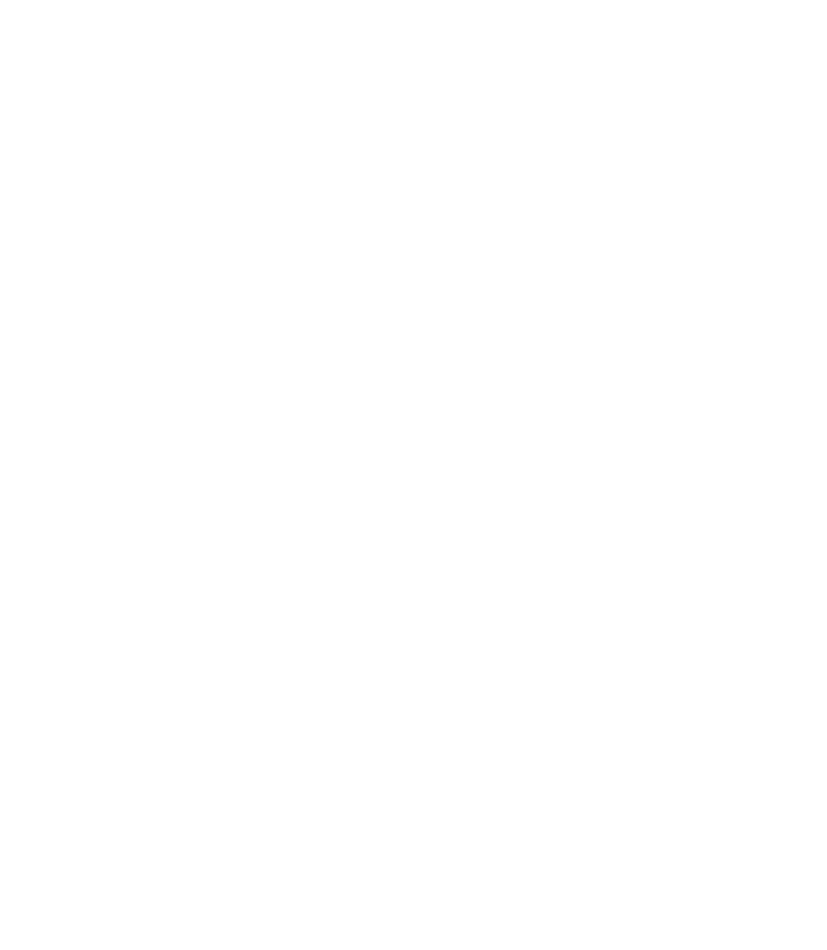
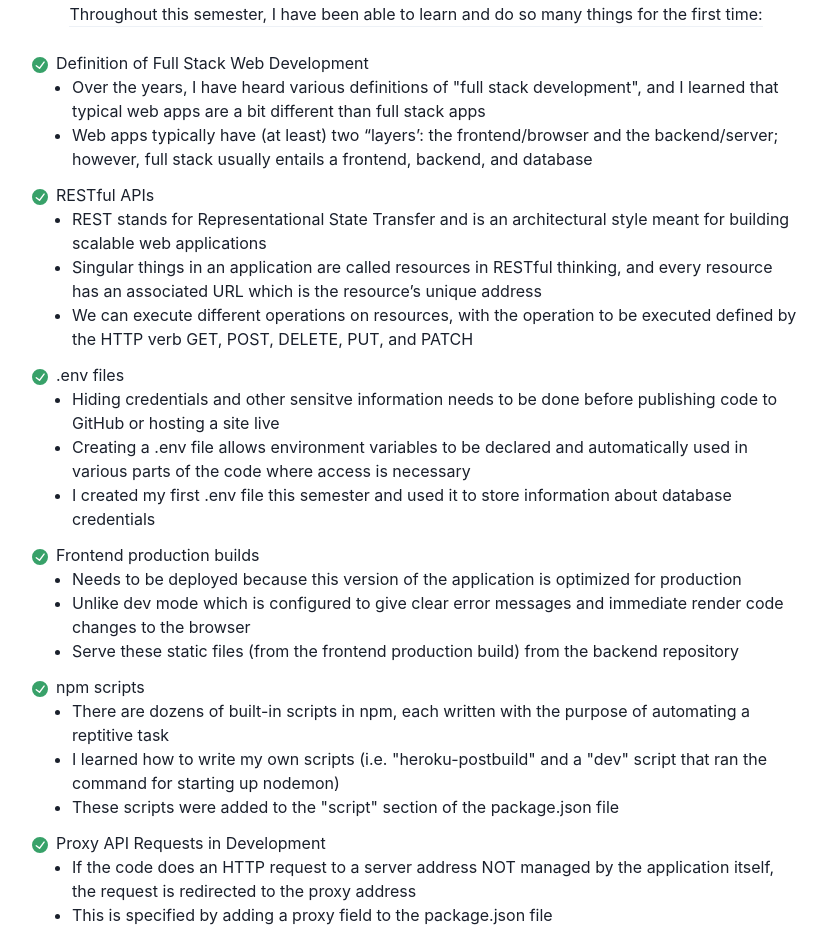
Before and after one commit to chelsialiu/showcase, a React (Create React App) app in the folder client/: page /lessons-learned in a window 1280 px wide. Shown: the part 280-1230 px from the top of the page, without its empty margins (224-1051 px from the left). Before the commit the page ends 800 px from the top, so only its background shows below. Built offline with nearby package versions, Linux system fonts and the light colour scheme.

Commit message:
Finished content for 'Lessons Learned'

```diff
--- a/client/src/pages/lessons-learned.js
+++ b/client/src/pages/lessons-learned.js
@@ -1,4 +1,158 @@
+import {
+  Flex,
+  Heading,
+  Center,
+  Text,
+  List,
+  ListItem,
+  ListIcon,
+  Divider,
+  Container,
+  UnorderedList,
+} from "@chakra-ui/react";
+
+import { CheckCircleIcon } from "@chakra-ui/icons";
+
 function LessonsLearned() {
-  return <div>Lessons Learned</div>;
+  return (
+    <>
+      <Heading
+        as="h1"
+        size="4xl"
+        textAlign="center"
+        padding="4vh"
+        marginTop="3vh"
+        color="white"
+        backgroundColor="blue.700"
+        w="100%"
+      >
+        Lessons Learned
+      </Heading>
+      <Center>
+        <Container minW="100vh" minH="50vh" centerContent padding="2vh">
+          <Flex paddingBottom="3vh">
+            <Text>
+              Throughout this semester, I have been able to learn and do so many
+              things for the first time:
+              <Divider />
+            </Text>
+          </Flex>
+          <Flex>
+            <List spacing={3}>
+              <ListItem>
+                <ListIcon as={CheckCircleIcon} color="green.500" />
+                Definition of Full Stack Web Development
+                <UnorderedList paddingLeft="3vh">
+                  <ListItem>
+                    Over the years, I have heard various definitions of "full
+                    stack development", and I learned that typical web apps are
+                    a bit different than full stack apps
+                  </ListItem>
+                  <ListItem>
+                    Web apps typically have (at least) two “layers’: the
+                    frontend/browser and the backend/server; however, full stack
+                    usually entails a frontend, backend, and database
+                  </ListItem>
+                </UnorderedList>
+              </ListItem>
+              <ListItem>
+                <ListIcon as={CheckCircleIcon} color="green.500" />
+                RESTful APIs
+                <UnorderedList paddingLeft="3vh">
+                  <ListItem>
+                    REST stands for Representational State Transfer and is an
+                    architectural style meant for building scalable web
+                    applications
+                  </ListItem>
+                  <ListItem>
+                    Singular things in an application are called resources in
+                    RESTful thinking, and every resource has an associated URL
+                    which is the resource’s unique address
+                  </ListItem>
+                  <ListItem>
+                    We can execute different operations on resources, with the
+                    operation to be executed defined by the HTTP verb GET, POST,
+                    DELETE, PUT, and PATCH
+                  </ListItem>
+                </UnorderedList>
+              </ListItem>
+              <ListItem>
+                <ListIcon as={CheckCircleIcon} color="green.500" />
+                .env files
+                <UnorderedList paddingLeft="3vh">
+                  <ListItem>
+                    Hiding credentials and other sensitve information needs to
+                    be done before publishing code to GitHub or hosting a site
+                    live
+                  </ListItem>
+                  <ListItem>
+                    Creating a .env file allows environment variables to be
+                    declared and automatically used in various parts of the code
+                    where access is necessary
+                  </ListItem>
+                  <ListItem>
+                    I created my first .env file this semester and used it to
+                    store information about database credentials
+                  </ListItem>
+                </UnorderedList>
+              </ListItem>
+              <ListItem>
+                <ListIcon as={CheckCircleIcon} color="green.500" />
+                Frontend production builds
+                <UnorderedList paddingLeft="3vh">
+                  <ListItem>
+                    Needs to be deployed because this version of the application
+                    is optimized for production
+                  </ListItem>
+                  <ListItem>
+                    Unlike dev mode which is configured to give clear error
+                    messages and immediate render code changes to the browser
+                  </ListItem>
+                  <ListItem>
+                    Serve these static files (from the frontend production
+                    build) from the backend repository
+                  </ListItem>
+                </UnorderedList>
+              </ListItem>
+              <ListItem>
+                <ListIcon as={CheckCircleIcon} color="green.500" />
+                npm scripts
+                <UnorderedList paddingLeft="3vh">
+                  <ListItem>
+                    There are dozens of built-in scripts in npm, each written
+                    with the purpose of automating a reptitive task
+                  </ListItem>
+                  <ListItem>
+                    I learned how to write my own scripts (i.e.
+                    "heroku-postbuild" and a "dev" script that ran the command
+                    for starting up nodemon)
+                  </ListItem>
+                  <ListItem>
+                    These scripts were added to the "script" section of the
+                    package.json file
+                  </ListItem>
+                </UnorderedList>
+              </ListItem>
+              <ListItem>
+                <ListIcon as={CheckCircleIcon} color="green.500" />
+                Proxy API Requests in Development
+                <UnorderedList paddingLeft="3vh">
+                  <ListItem>
+                    If the code does an HTTP request to a server address NOT
+                    managed by the application itself, the request is redirected
+                    to the proxy address
+                  </ListItem>
+                  <ListItem>
+                    This is specified by adding a proxy field to the
+                    package.json file
+                  </ListItem>
+                </UnorderedList>
+              </ListItem>
+            </List>
+          </Flex>
+        </Container>
+      </Center>
+    </>
+  );
 }
 export default LessonsLearned;
```
